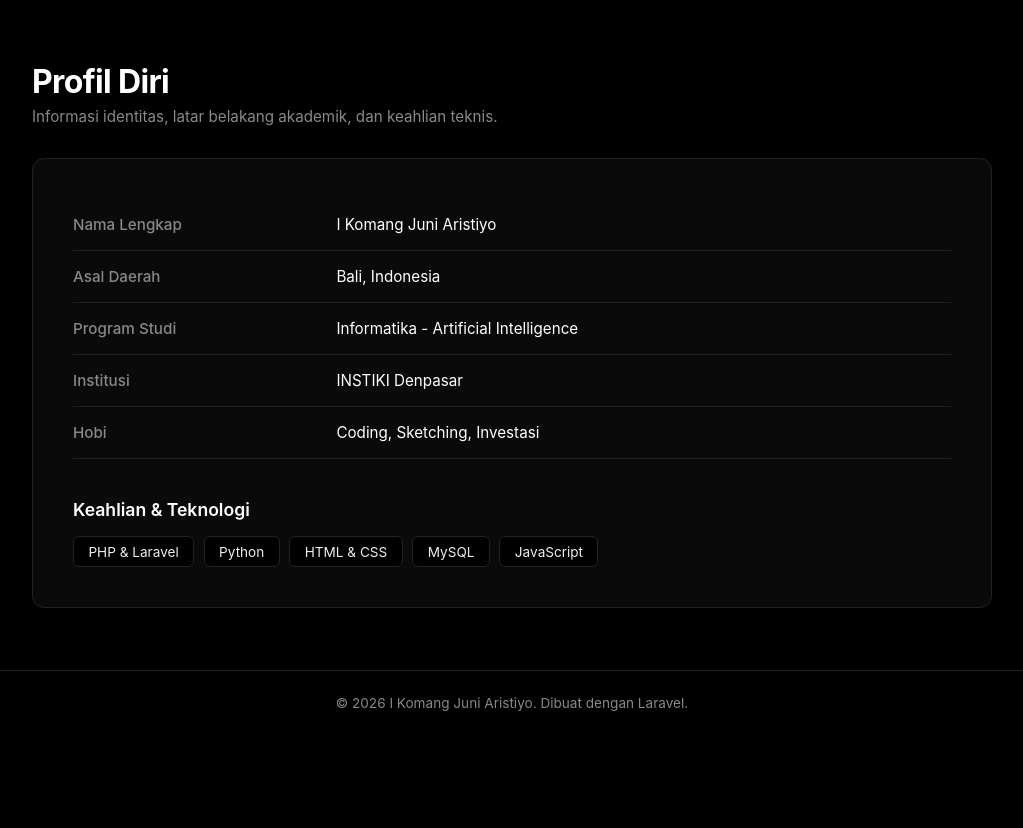
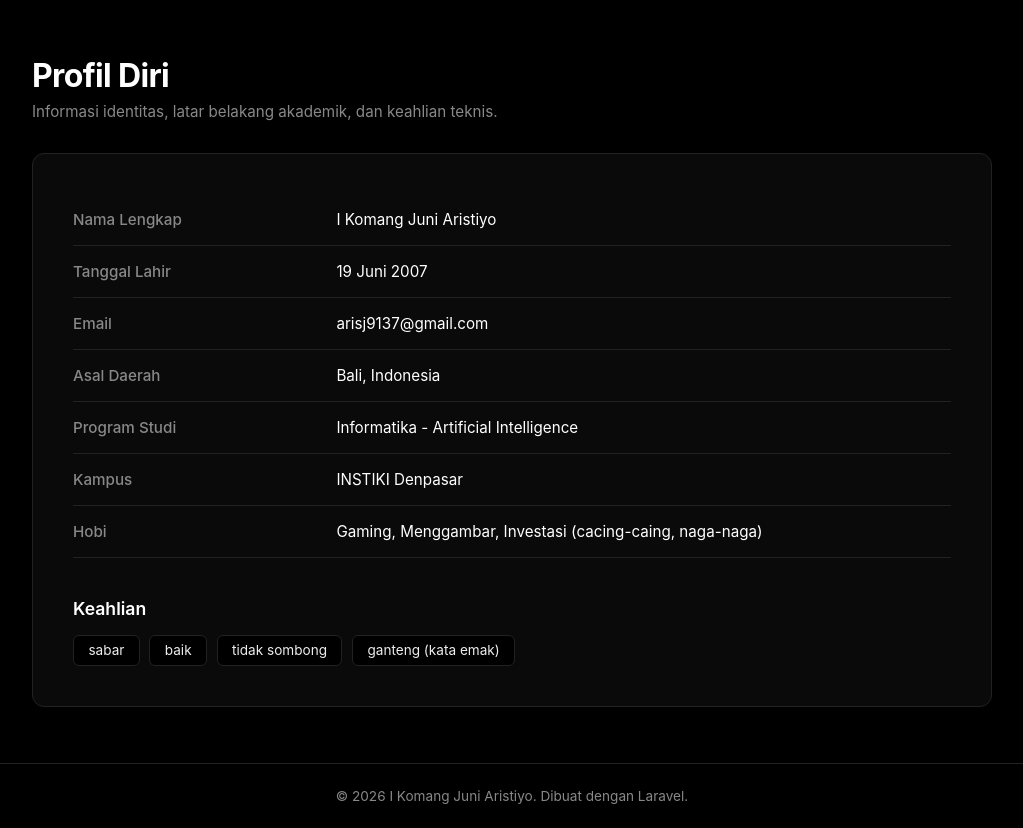
Before and after one commit to junii-svj/pogweb_kuis, a Laravel app: page /profil in a window 1280 px wide. Shown: the part 65-893 px from the top of the page, without its empty margins (128-1151 px from the left). Before the commit the page ends 776 px from the top, so only its background shows below. Run offline with Laravel 12, Linux system fonts and the light colour scheme.

Commit message:
perubahan

```diff
--- a/resources/views/profil.blade.php
+++ b/resources/views/profil.blade.php
@@ -18,7 +18,7 @@
         </table>
 
         <div class="skills-wrapper">
-            <h3>Keahlian & Teknologi</h3>
+            <h3>Keahlian</h3>
             <div class="skill-tags">
                 @foreach ($keahlian as $skill)
                     <span class="tag">{{ $skill }}</span>
--- a/routes/web.php
+++ b/routes/web.php
@@ -8,10 +8,10 @@ Route::get('/', function () {
         'judulHalaman' => 'Homepage - Portofolio',
         'judulUtama' => 'Portofolio Pribadi',
         'subJudul' => 'I Komang Juni Aristiyo',
-        'deskripsi' => 'Mahasiswa Informatika & AI Enthusiast. Membangun solusi digital modern dengan arsitektur yang bersih dan presisi.',
+        'deskripsi' => 'Mahasiswa Informatika dengan konsentrasi AI yang ingin mengubah masa depan hidupnya.',
         'sorotan' => [
             'Pengembangan Web sesuai kepercayaan dan keyakinan costomers',
-            'menggunakan Kecerdasan Buatan & Algoritma',
+            'Kecerdasan Buatan & Algoritma',
             'Desain Antarmuka Minimalis'
         ]
     ];
@@ -22,12 +22,14 @@ Route::get('/', function () {
 Route::get('/profil', function () {
     $biodata = [
         "Nama Lengkap" => "I Komang Juni Aristiyo",
+        "Tanggal Lahir" => "19 Juni 2007",
+        "Email" => "arisj9137@gmail.com",
         "Asal Daerah" => "Bali, Indonesia",
         "Program Studi" => "Informatika - Artificial Intelligence",
-        "Institusi" => "INSTIKI Denpasar",
-        "Hobi" => "Coding, Sketching, Investasi"
+        "Kampus" => "INSTIKI Denpasar",
+        "Hobi" => "Gaming, Menggambar, Investasi (cacing-caing, naga-naga)"
     ];
-    $keahlian = ["PHP & Laravel", "Python", "HTML & CSS", "MySQL", "JavaScript"];
+    $keahlian = ["sabar", "baik", "tidak sombong", "ganteng (kata emak)"];
 
     return view('profil', compact('biodata', 'keahlian'));
 });
@@ -43,7 +45,7 @@ Route::get('/galeri', function () {
         [
             "file" => "img/instiki.webp",
             "judul" => "My Campus",
-            "deskripsi" => "My place to learn about IT more and more."
+            "deskripsi" => "learn about IT more and more to be a billionaire."
         ],
         [
             "file" => "img/gemini.webp",
```
